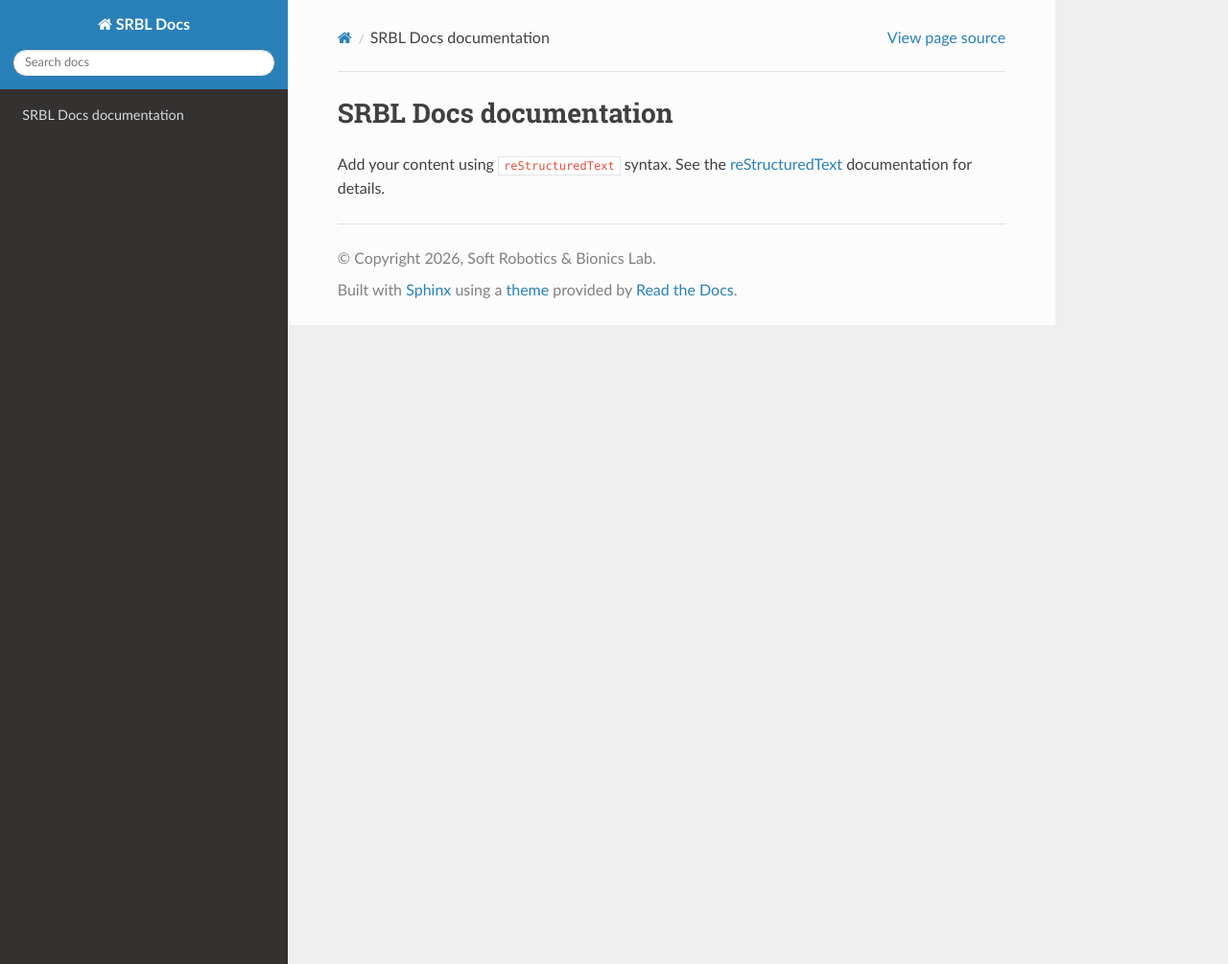
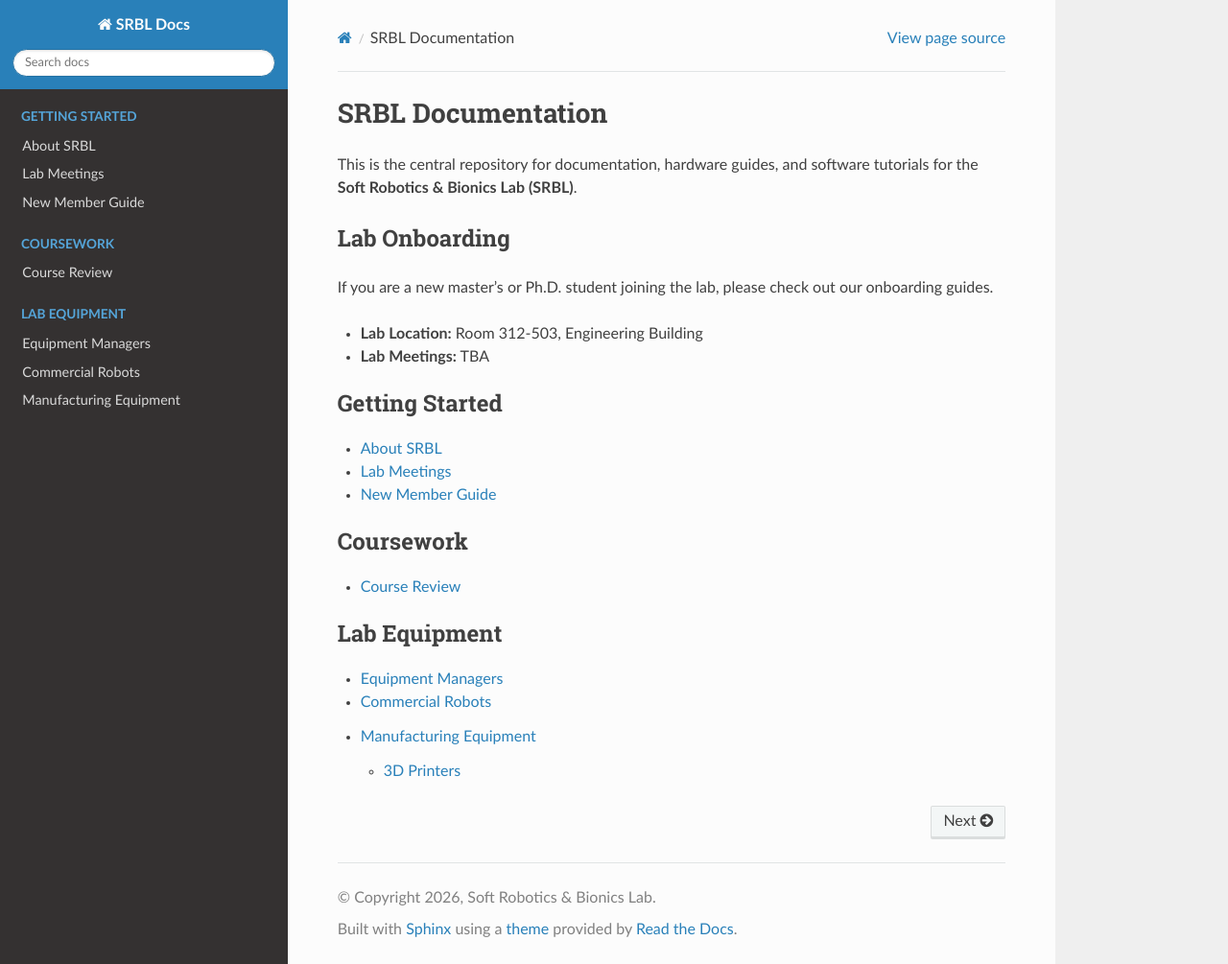
Before and after one commit to SNU-SRBL/srbl-docs, a Sphinx documentation site: the page built from source/index.rst, in a window 1280 px wide and 1005 px high. Shown: the whole window at 96% size. Built offline with Sphinx 7.4.7 and the Read the Docs theme 3.1.0, drawn with Linux system fonts in a browser that asks for light colours.

Commit message:
Update Fuse 1 documentation, add manuals, videos, and robotos.txt

```diff
--- /dev/null
+++ b/source/_static/robots.txt
@@ -0,0 +1,2 @@
+User-agent: *
+Disallow: /
--- a/source/conf.py
+++ b/source/conf.py
@@ -26,3 +26,18 @@ exclude_patterns = []
 
 html_theme = 'sphinx_rtd_theme'
 html_static_path = ['_static']
+
+# Keep sidebar expanded even when navigating to other sections
+html_context = {
+    'display_github': False,
+}
+
+# Theme options
+html_theme_options = {
+    'collapse_navigation': True,  # Keep sidebar expanded
+    'sticky_navigation': True,
+    'titles_only': True,  # Show only section titles in the sidebar
+    'navigation_depth': 4,
+}
+
+html_extra_path = ['_static/robots.txt']
--- a/source/index.rst
+++ b/source/index.rst
@@ -3,14 +3,44 @@
    You can adapt this file completely to your liking, but it should at least
    contain the root `toctree` directive.
 
-SRBL Docs documentation
+.. To test your documentation locally, run the following commands in your terminal:
+   make html
+   open build/html/index.html
+
+SRBL Documentation
 =======================
+.. Welcome to SRBL Docs!
+.. Add your content using ``reStructuredText`` syntax. See the
+   `reStructuredText <https://www.sphinx-doc.org/en/master/usage/restructuredtext/index.html>`_
+   documentation for details.
 
-Add your content using ``reStructuredText`` syntax. See the
-`reStructuredText <https://www.sphinx-doc.org/en/master/usage/restructuredtext/index.html>`_
-documentation for details.
+This is the central repository for documentation, hardware guides, and software tutorials for the **Soft Robotics & Bionics Lab (SRBL)**.
 
+Lab Onboarding
+--------------
+If you are a new master's or Ph.D. student joining the lab, please check out our onboarding guides.
+
+* **Lab Location:** Room 312-503, Engineering Building
+* **Lab Meetings:** TBA
 
 .. toctree::
    :maxdepth: 2
-   :caption: Contents:
+   :caption: Getting Started
+
+   getting_started/about
+   getting_started/meetings
+   getting_started/onboarding
+
+.. toctree::
+   :maxdepth: 2
+   :caption: Coursework
+
+   coursework/review
+
+.. toctree::
+   :maxdepth: 2
+   :caption: Lab Equipment
+
+   equipment/managers
+   equipment/robots/index
+   equipment/manufacturing/index
```
Also changed, not shown: source/coursework/review.rst (added, +7 -0 lines), source/equipment.rst (added, +9 -0 lines), source/equipment/index.rst (added, +17 -0 lines), source/equipment/managers.rst (added, +7 -0 lines), source/equipment/manufacturing/3d_printers/fuse1/fuse1.rst (added, +77 -0 lines), source/equipment/manufacturing/3d_printers/fuse1/fuse1_manager.rst (added, +103 -0 lines), source/equipment/manufacturing/3d_printers/fuse1/fuse1_user.rst (added, +16 -0 lines), source/equipment/manufacturing/3d_printers/index.rst (added, +13 -0 lines), source/equipment/manufacturing/index.rst (added, +15 -0 lines), source/equipment/robots/index.rst (added, +13 -0 lines), source/getting_started/about.rst (added, +9 -0 lines), source/getting_started/meetings.rst (added, +7 -0 lines), source/getting_started/onboarding.rst (added, +7 -0 lines), source/_static/fuse1/intro-image1.png (added), 1 more files, 2 other files.
